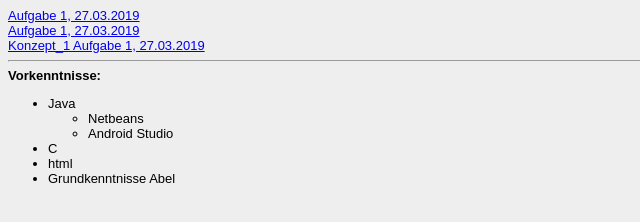
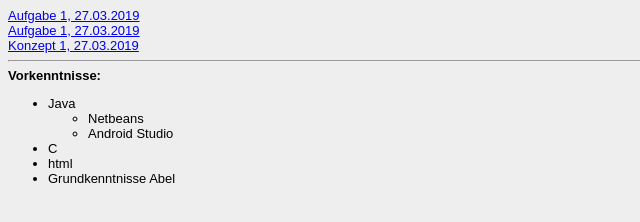
Before and after one commit to RolandHeer/RolandHeer.github.io, a plain HTML site: page Steckbrief/steckbrief.htm in a window 1280 px wide. Shown: the full height of the page, 0-640 px from the left. Drawn offline with Linux system fonts and the light colour scheme.

Commit message:
Update steckbrief.htm

```diff
--- a/Steckbrief/steckbrief.htm
+++ b/Steckbrief/steckbrief.htm
@@ -5,7 +5,7 @@
 
 <a href="https://rolandheer.github.io/Aufgabe_2/Konzept_2.html" target="_blank">Aufgabe 1, 27.03.2019</a></br>
 <a href="https://rolandheer.github.io/Aufgabe_1/Aufgabe1.html" target="_blank">Aufgabe 1, 27.03.2019</a></br>
-<a href=".../Aufgabe_1/Konzept_1.jpg" target="_blank">Konzept_1 Aufgabe 1, 27.03.2019</a></br>
+<a href="https://rolandheer.github.io/Aufgabe_1/Konzept_1.jpg" target="_blank">Konzept 1, 27.03.2019</a></br>
 
 <!-- Hier bitte die Vorkenntnisse im Bereich Programmierung zu Beginn der Veranstaltung kurz beschreiben! -->
 <hr>
```
